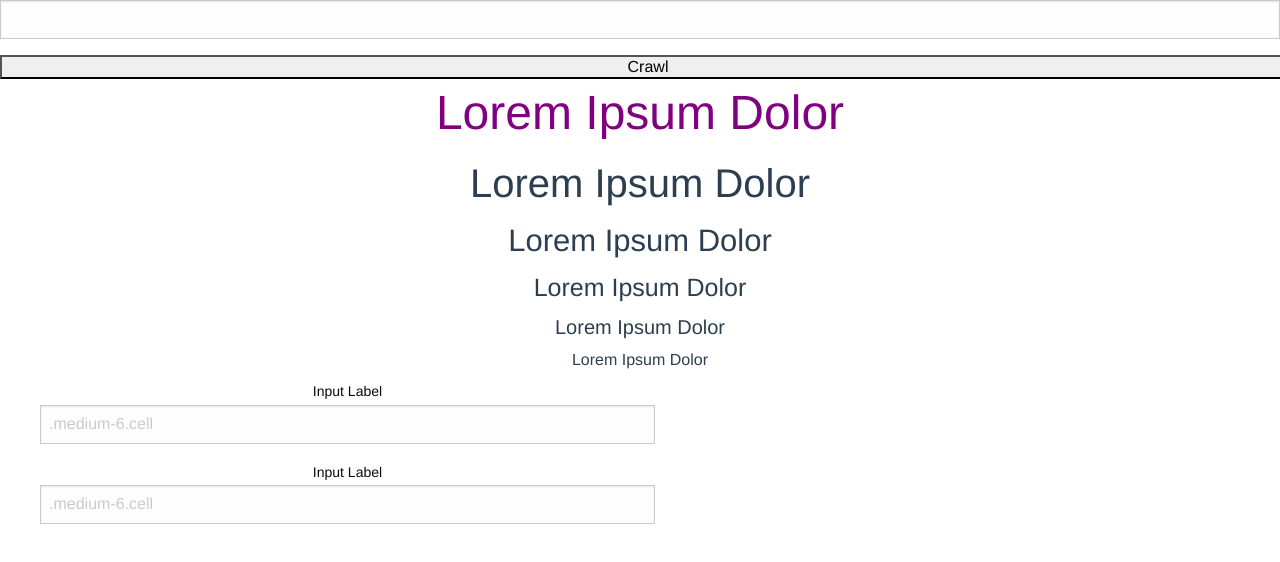
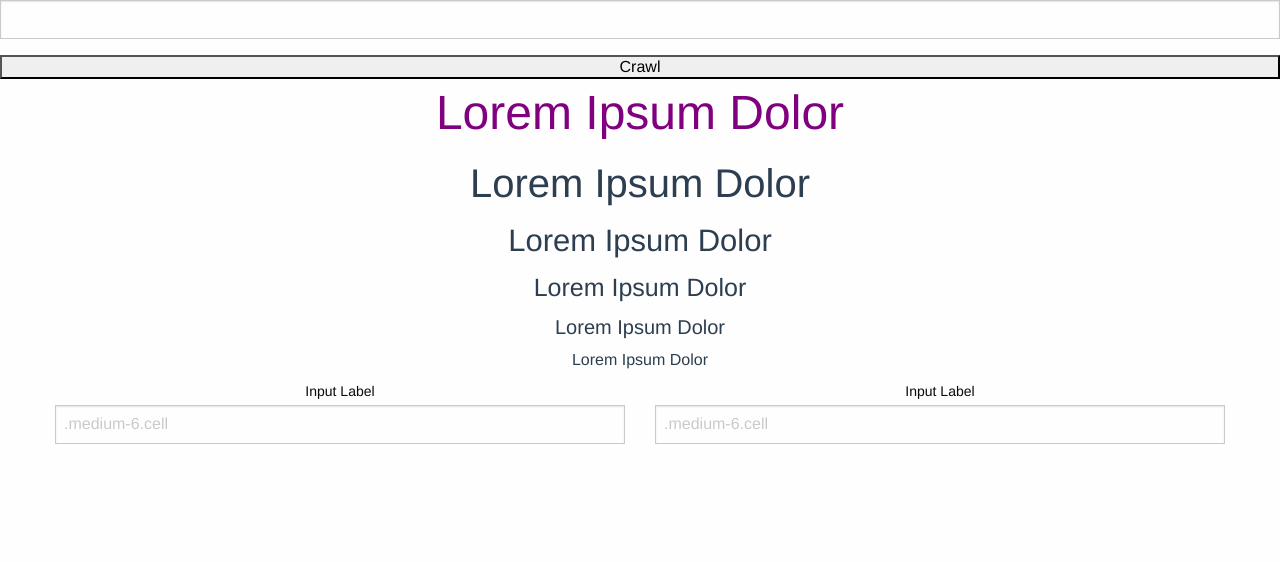
Before and after one commit to jnbdz/xtamia-crawler, a Vue app: page / in a window 1280 px wide. Shown: the top 562 px of the page. Built offline with nearby package versions, Linux system fonts and the light colour scheme.

Commit message:
Finally got Foundation CSS framework integrated.

```diff
--- a/src/App.vue
+++ b/src/App.vue
@@ -14,8 +14,6 @@ export default {
 </script>
 
 <style lang="scss">
-@import "~foundation-sites/scss/foundation";
-
 html, body {
   margin: 0;
 }
--- a/src/components/CrawlerForm.vue
+++ b/src/components/CrawlerForm.vue
@@ -41,10 +41,6 @@ export default defineComponent({
 </script>
 
 <style lang="scss" scoped>
-@import "~foundation-sites/scss/foundation.scss";
-@include foundation-everything;
-@import "@/styles/_variables.scss";
-
 .h1 {
     color: $primary;
 }
--- /dev/null
+++ b/src/styles/_global.scss
@@ -0,0 +1,2 @@
+@import "~foundation-sites/scss/foundation.scss";
+@include foundation-everything;
--- a/vue.config.js
+++ b/vue.config.js
@@ -3,12 +3,12 @@ module.exports = defineConfig({
   transpileDependencies: true
 })
 
-/*module.exports = {
+module.exports = {
   css: {
     loaderOptions: {
       sass: {
-        data: `@import "@/styles/_variables.scss";`
+        additionalData: `@import "@/styles/_variables.scss";@import "@/styles/_global.scss";`
       }
     }
   }
-};*/
+};
```
Also changed, not shown: 1 other file (tests, documents, lock files or other folders).
